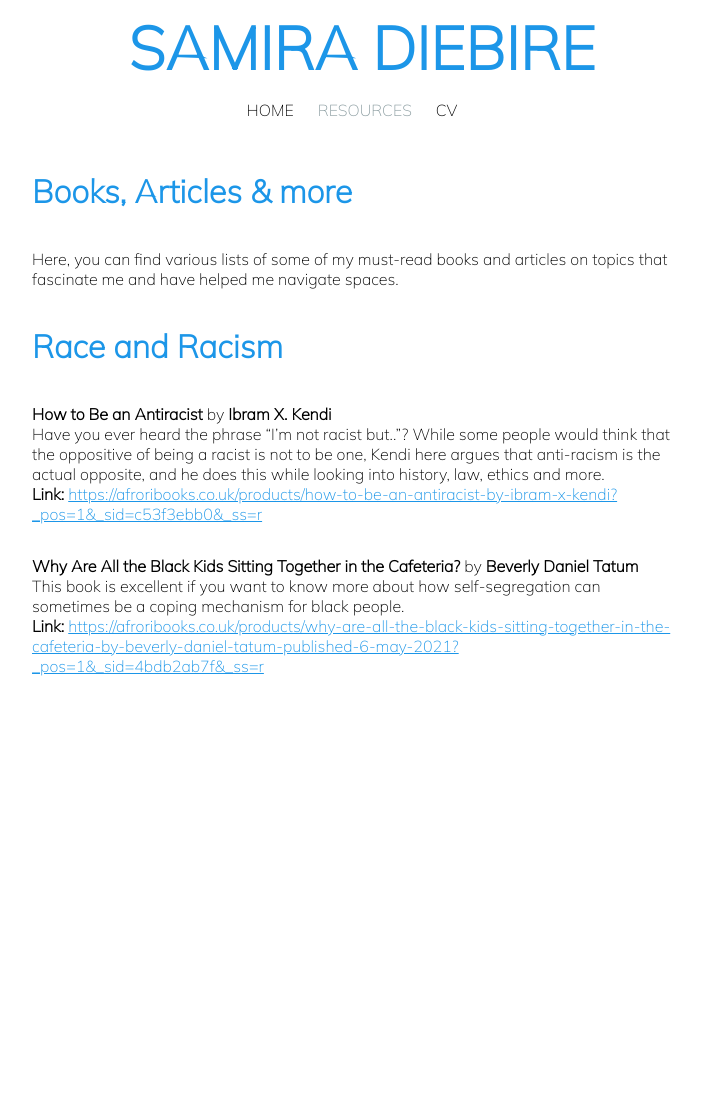
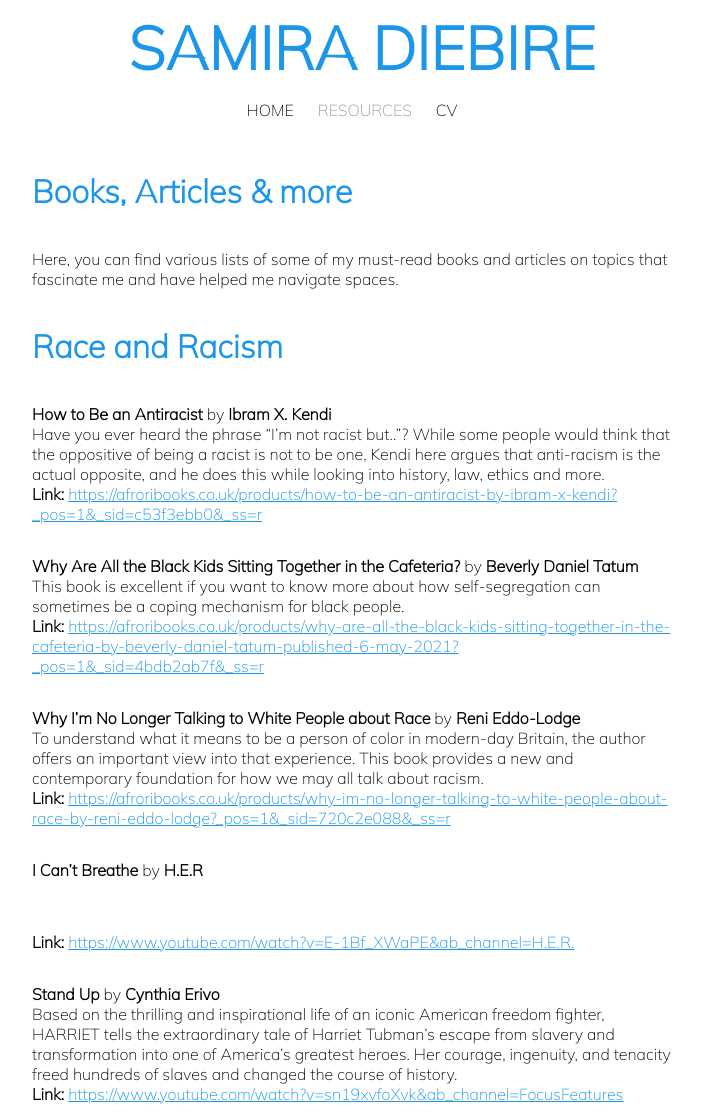
Before and after one commit to samiradiebire/samiradiebire.github.io, a Jekyll site: the page built from resources.md, in a window 1280 px wide and 1120 px high. Shown: the whole window, without its empty margins (288-990 px from the left). Built offline with Jekyll 4.4.1, drawn with Linux system fonts in a browser that asks for light colours.

Commit message:
updated race and racism resources

```diff
--- a/_data/race_and_racism.yml
+++ b/_data/race_and_racism.yml
@@ -6,3 +6,15 @@
   author: Beverly Daniel Tatum
   description: This book is excellent if you want to know more about how self-segregation can sometimes be a coping mechanism for black people.
   link: https://afroribooks.co.uk/products/why-are-all-the-black-kids-sitting-together-in-the-cafeteria-by-beverly-daniel-tatum-published-6-may-2021?_pos=1&_sid=4bdb2ab7f&_ss=r
+- title: Why I’m No Longer Talking to White People about Race
+  author: Reni Eddo-Lodge
+  description: To understand what it means to be a person of color in modern-day Britain, the author offers an important view into that experience. This book provides a new and contemporary foundation for how we may all talk about racism.
+  link: https://afroribooks.co.uk/products/why-im-no-longer-talking-to-white-people-about-race-by-reni-eddo-lodge?_pos=1&_sid=720c2e088&_ss=r
+- title:  I Can't Breathe
+  author: H.E.R
+  description:
+  link: https://www.youtube.com/watch?v=E-1Bf_XWaPE&ab_channel=H.E.R.
+- title: Stand Up
+  author: Cynthia Erivo
+  description: "Based on the thrilling and inspirational life of an iconic American freedom fighter, HARRIET tells the extraordinary tale of Harriet Tubman's escape from slavery and transformation into one of America’s greatest heroes. Her courage, ingenuity, and tenacity freed hundreds of slaves and changed the course of history."
+  link: https://www.youtube.com/watch?v=sn19xvfoXvk&ab_channel=FocusFeatures
```
